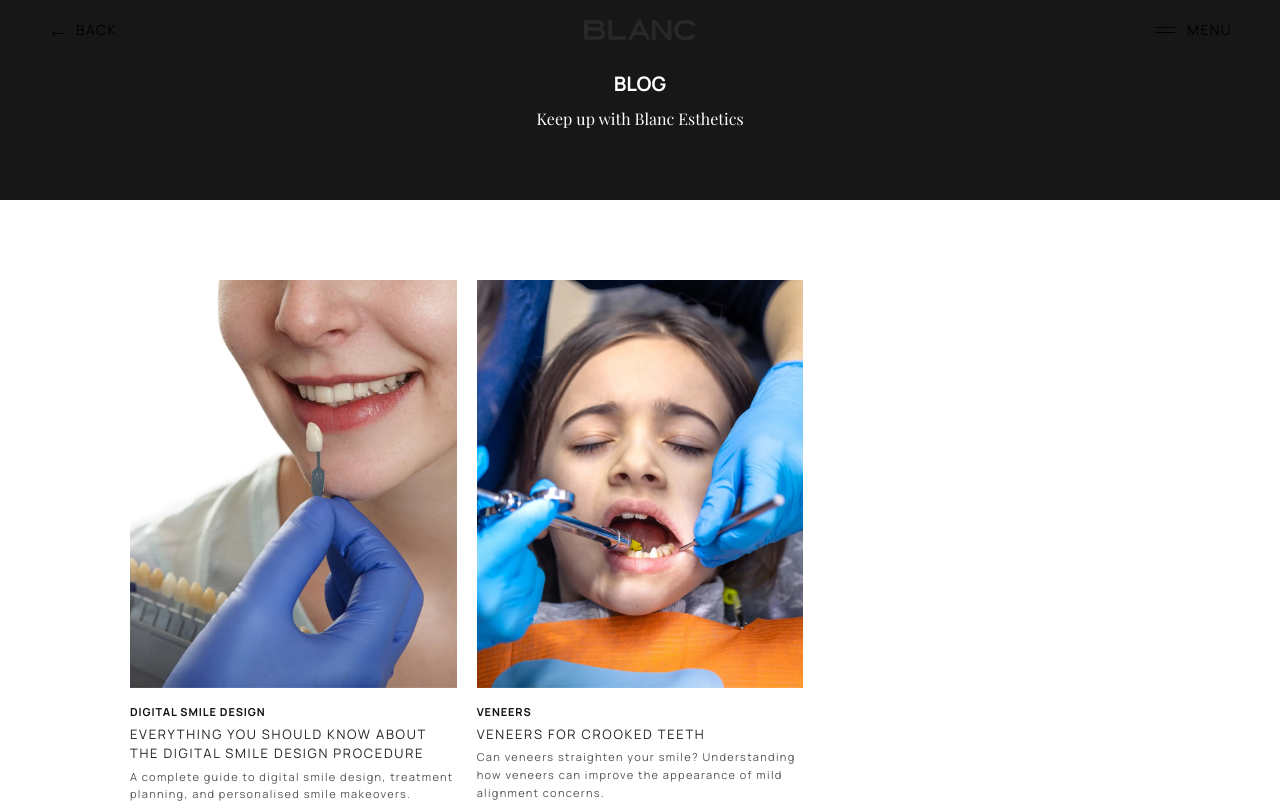
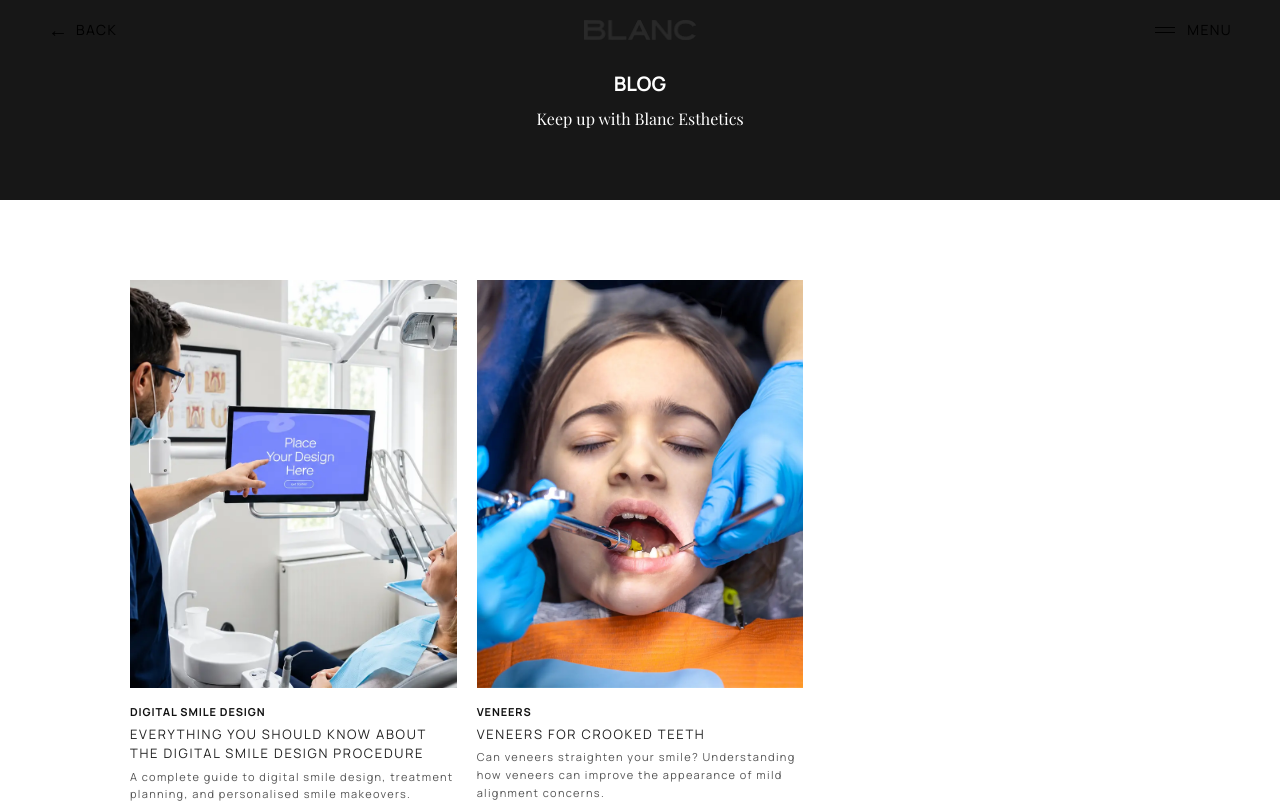
Before and after one commit to Ladwa14/blanc-website, a Next.js app: page /blog in a window 1280 px wide. Shown: the top 803 px of the page. Built offline with nearby package versions, Linux system fonts and the light colour scheme; a web font is replaced by a local one.

Commit message:
new image added again

```diff
--- a/app/blog/page.tsx
+++ b/app/blog/page.tsx
@@ -8,7 +8,7 @@ import Footer from "../sections/Footer";
 const blogs = [
   {
     slug: "digital-smile-design-procedure",
-    image: "/How_Do_Veneers_for_Gap_Teeth_Work.webp",
+    image: "/digital-smile-design-procedure.webp",
     category: "DIGITAL SMILE DESIGN",
     title:
       "EVERYTHING YOU SHOULD KNOW ABOUT THE DIGITAL SMILE DESIGN PROCEDURE",
```
Also changed, not shown: public/digital-smile-design-procedure.webp.
